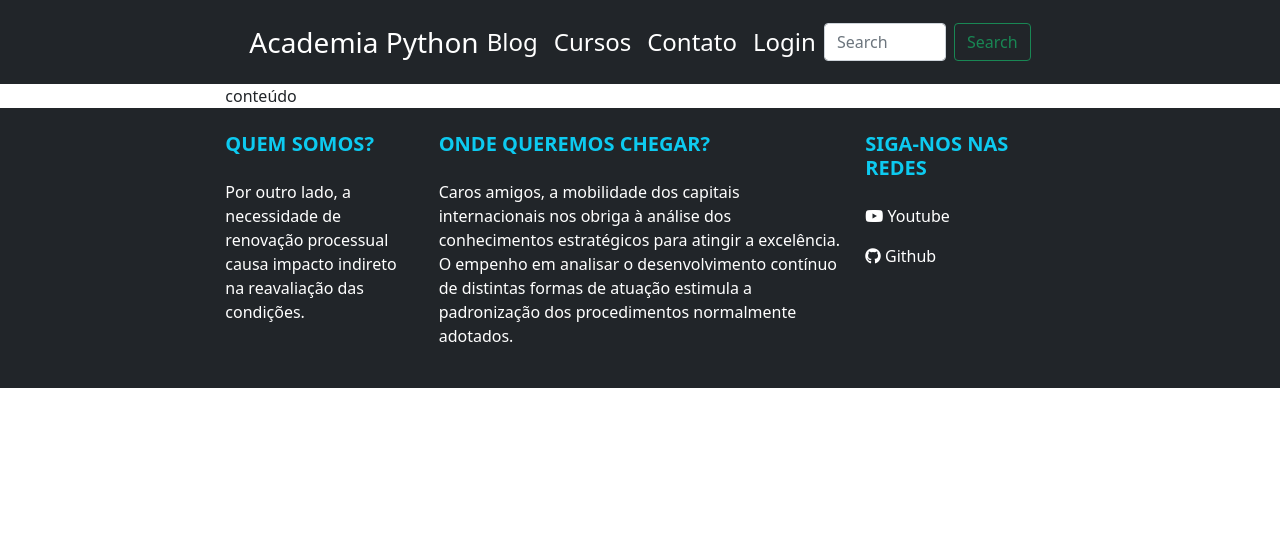
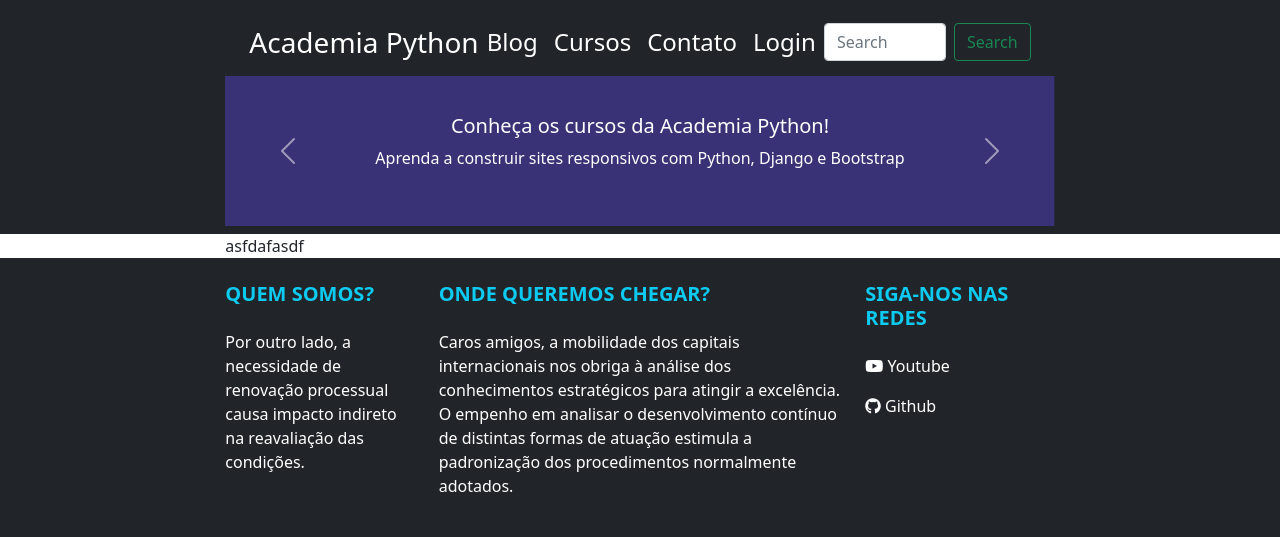
Before and after one commit to academiapython/aplicacoes-web-responsivas-com-django-e-bootstrap, a Django app: page / in a window 1280 px wide. Shown: the top 537 px of the page. Run offline with Django 4.2, Linux system fonts and the light colour scheme; some libraries are stand-ins or nearby versions.

Commit message:
#07 Sétimo Checkpoint. 1. Primeira versão do carousel de informações. 2. Remoção de código desnecessário da tag main.

```diff
--- a/blog/templates/blog/home.html
+++ b/blog/templates/blog/home.html
@@ -27,7 +27,7 @@
                                         aria-controls="navbarSupportedContent"
                                         aria-expanded="false"
                                         aria-label="Toggle navigation">
-                                    <span class="navbar-toggler-icon"></span>
+                                    <span class="navbar-toggler-icon bg-success"></span>
                                 </button>
 
                                 <div class="collapse navbar-collapse" id="navbarSupportedContent">
@@ -61,6 +61,97 @@
                                 </div>
                             </div>
                         </nav>
+
+                        <div id="carouselExampleControls"
+                             class="carousel slide"
+                             data-bs-ride="carousel">
+
+                            <div class="carousel-inner">
+
+                                <div class="carousel-item active">
+                                    <svg class="bd-placeholder-img"
+                                         width="100%"
+                                         height="100%"
+                                         xmlns="http://www.w3.org/2000/svg"
+                                         aria-hidden="true"
+                                         preserveAspectRatio="xMidYMid slice"
+                                         focusable="false">
+
+                                        <rect width="100%" height="100%" fill="#3A3276"/>
+
+                                    </svg>
+
+                                    <div class="carousel-caption d-none d-lg-block">
+                                        <h5>Conheça os cursos da Academia Python!</h5>
+                                        <p>Aprenda a construir sites responsivos com Python, Django e Bootstrap</p>
+                                    </div>
+
+                                </div>
+
+                                <div class="carousel-item">
+                                    <svg class="bd-placeholder-img"
+                                         width="100%"
+                                         height="100%"
+                                         xmlns="http://www.w3.org/2000/svg"
+                                         aria-hidden="true"
+                                         preserveAspectRatio="xMidYMid slice"
+                                         focusable="false">
+
+                                        <rect width="100%" height="100%" fill="#198754"/>
+                                    </svg>
+
+                                    <div class="carousel-caption d-none d-lg-block">
+                                        <h5>Siga-nos nas mídias sociais.</h5>
+                                        <p>
+                                            Conheça nosso do canal do Youtube e receba dicas, tutoriais gratuitos
+                                            e fique por dentro das novidades do munto Geek.
+                                        </p>
+                                    </div>
+
+                                </div>
+
+                                <div class="carousel-item">
+                                    <svg class="bd-placeholder-img"
+                                         width="100%"
+                                         height="100%"
+                                         xmlns="http://www.w3.org/2000/svg"
+                                         aria-hidden="true"
+                                         preserveAspectRatio="xMidYMid slice"
+                                         focusable="false">
+
+                                        <rect width="100%" height="100%" fill="#ffc107"/>
+                                    </svg>
+
+                                    <div class="carousel-caption d-none d-lg-block text-dark">
+                                        <h5>Entre em contato conosco receber descontos especiais.</h5>
+                                        <p>
+                                            Faça parte do nosso grupo do Telagram para tirar dúvidas
+                                            conosco, receber cupons de desconto e muito mais.
+                                        </p>
+                                    </div>
+                                </div>
+
+                            </div>
+
+                            <button class="carousel-control-prev"
+                                    type="button"
+                                    data-bs-target="#carouselExampleControls"
+                                    data-bs-slide="prev">
+
+                                <span class="carousel-control-prev-icon" aria-hidden="true"></span>
+                                <span class="visually-hidden">Previous</span>
+                            </button>
+
+                            <button class="carousel-control-next"
+                                    type="button"
+                                    data-bs-target="#carouselExampleControls"
+                                    data-bs-slide="next">
+                                <span class="carousel-control-next-icon" aria-hidden="true"></span>
+                                <span class="visually-hidden">Next</span>
+                            </button>
+
+                        </div>
+
                     </div>
                 </div>
             </div>
@@ -69,8 +160,12 @@
         <main>
 
             <div class="container-fluid">
-                <div class="row justify-content-center d-flex flex-shrink">
-                    <div class="col-8">conteúdo</div>
+                <div class="row justify-content-center">
+                    <div class="col-8">
+
+                        asfdafasdf
+
+                    </div>
                 </div>
             </div>
 
```
